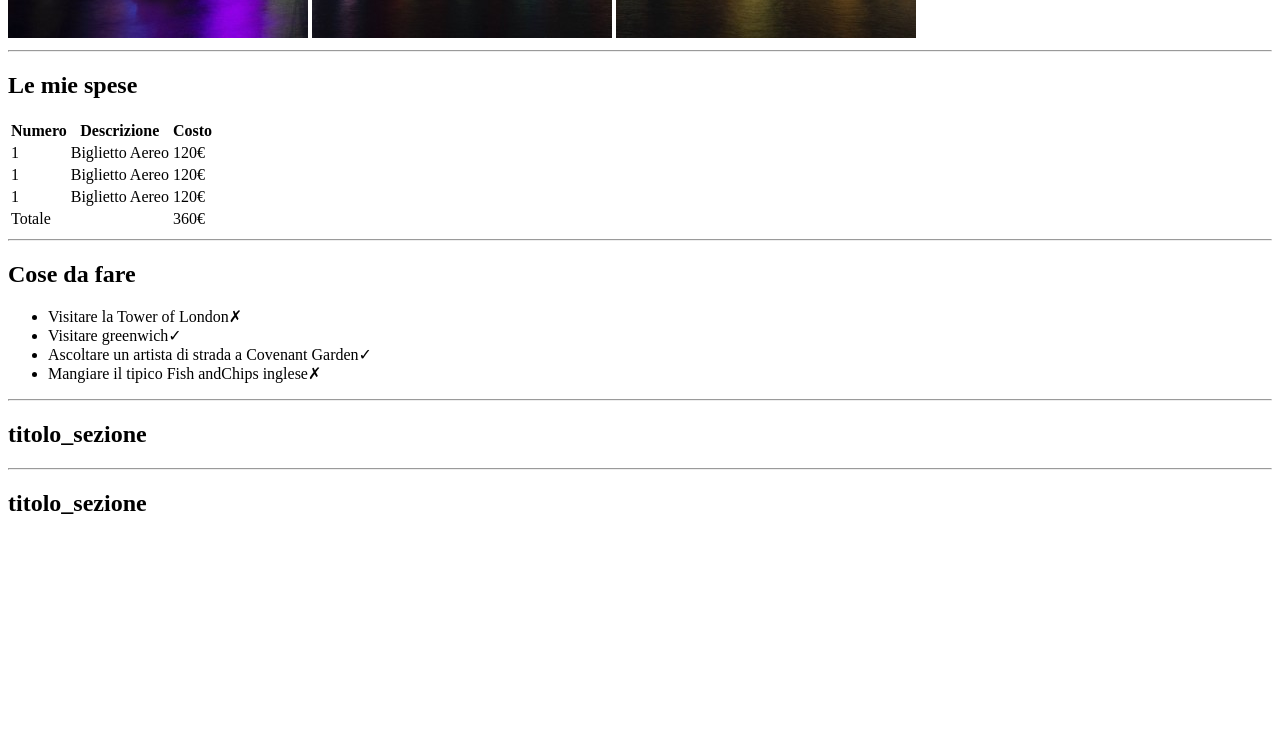
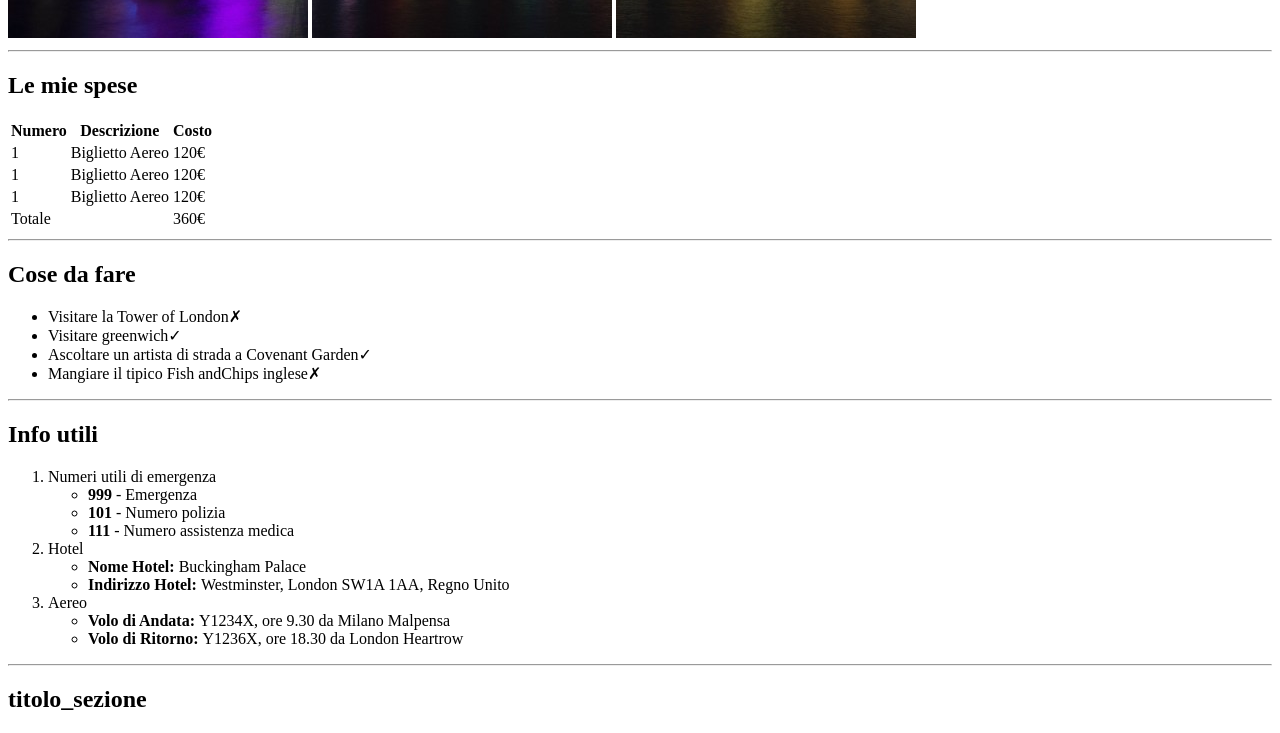
Before and after one commit to ManuelGraziosi/html-london-trip, a plain HTML site: page index.html in a window 1280 px wide. Shown: the part 629-1362 px from the top of the page. Before the commit the page ends 1166 px from the top, so only its background shows below. Drawn offline with Linux system fonts and the light colour scheme.

Commit message:
feat: useful info section completed

```diff
--- a/index.html
+++ b/index.html
@@ -76,7 +76,31 @@
 
         <!-- Section info -->
         <section>
-            <h2>titolo_sezione</h2>
+            <h2>Info utili</h2>
+            <ol>
+                <li>
+                    Numeri utili di emergenza
+                    <ul>
+                        <li><strong>999</strong> - Emergenza</li>
+                        <li><strong>101</strong> - Numero polizia</li>
+                        <li><strong>111</strong> - Numero assistenza medica</li>
+                    </ul>
+                </li>
+                <li>
+                    Hotel
+                    <ul>
+                        <li><strong>Nome Hotel: </strong>Buckingham Palace</li>
+                        <li><strong>Indirizzo Hotel: </strong>Westminster, London SW1A 1AA, Regno Unito</li>
+                    </ul>
+                </li>
+                <li>
+                    Aereo
+                    <ul>
+                        <li><strong>Volo di Andata: </strong>Y1234X, ore 9.30 da Milano Malpensa</li>
+                        <li><strong>Volo di Ritorno: </strong>Y1236X, ore 18.30 da London Heartrow</li>
+                    </ul>
+                </li>
+            </ol>
             <hr>
         </section>
 
```
